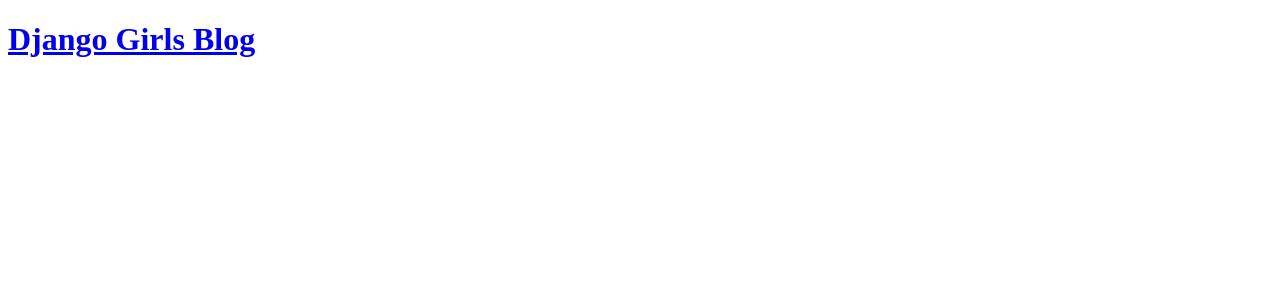
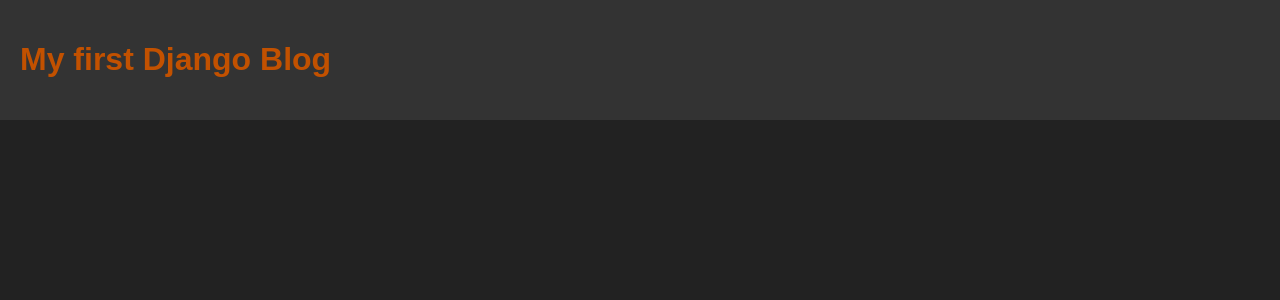
Before and after one commit to Fatalyas/Django-Blog, a Django app: page / in a window 1280 px wide. Shown: the top 300 px of the page. Run offline with Django 4.2, Linux system fonts and the light colour scheme; data that the repository does not hold is empty.

Commit message:
Fourth commit

```diff
--- /dev/null
+++ b/blog/static/css/blog.css
@@ -0,0 +1,38 @@
+/* blog.css */
+
+body {
+    background-color: #222; /* Dark background color */
+    color: #fff; /* Text color for the entire page */
+    font-family: 'Arial', sans-serif; /* Choose an appropriate font */
+    margin: 0; /* Remove default margin to fill the entire viewport */
+}
+
+header {
+    background-color: #333; /* Darker background color for the header */
+    padding: 20px;
+}
+
+header h1 a {
+    color: #C25100; /* Text color for the header link */
+    text-decoration: none; /* Remove underline from the link */
+}
+
+article {
+    border-bottom: 1px solid #555; /* Border between articles */
+    padding: 20px;
+}
+
+time {
+    color: #999; /* Color for the published date */
+}
+
+h2 a {
+    color: #ffa500; /* Text color for post titles */
+    text-decoration: none; /* Remove underline from post titles */
+}
+
+p {
+    line-height: 1.6; /* Adjust line height for better readability */
+}
+
+/* Add more styles as needed */
--- a/blog/templates/blog/post_list.html
+++ b/blog/templates/blog/post_list.html
@@ -1,11 +1,13 @@
+{% load static %}
 <!DOCTYPE html>
 <html>
     <head>
         <title>Django blog</title>
+        <link rel="stylesheet" href="{% static 'css/blog.css' %}">
     </head>
     <body>
         <header>
-            <h1><a href="/">Django Girls Blog</a></h1>
+            <h1><a href="/">My first Django Blog</a></h1>
         </header>
 
         {% for post in posts %}
```
